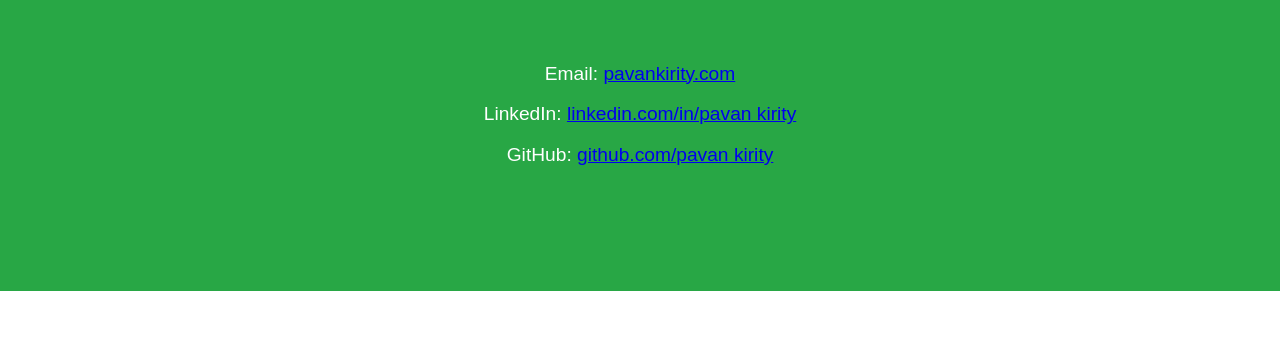
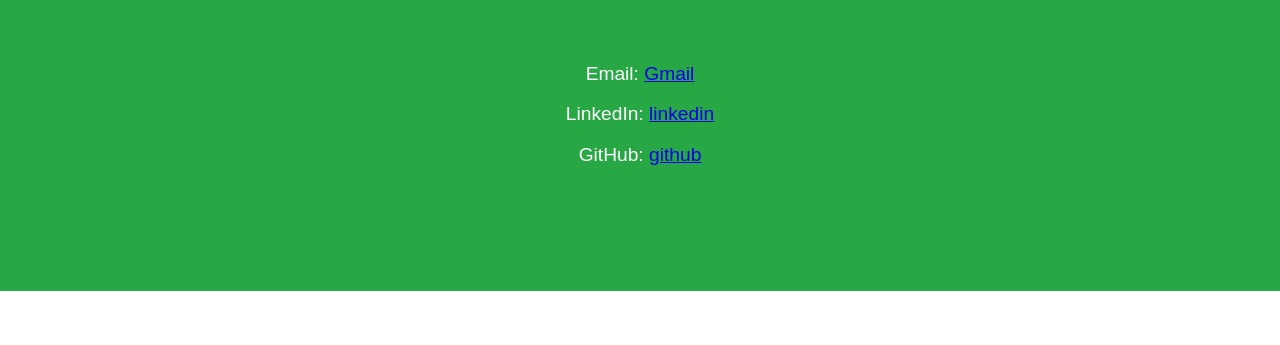
Before and after one commit to pavan2001k/Portfolio, a plain HTML site: page index.html in a window 1280 px wide. Shown: the part 455-800 px from the top of the page. Drawn offline with Linux system fonts and the light colour scheme; a script that the page names is missing.

Commit message:
Update index.html

```diff
--- a/index.html
+++ b/index.html
@@ -25,9 +25,9 @@
             <img src="pavan.jpg" alt="Profile Picture" class="profile-pic">
             <h1>Pavan kirity</h1>
             <p>Python Full Stack Developer | Data Analyst</p> <br></br>
-    <p>Email: <a href="pavankirity@gmail.com">pavankirity.com</a></p>
-    <p>LinkedIn: <a href="https://www.linkedin.com/in/pavan-kirity-aa3b76248/" target="_blank">linkedin.com/in/pavan kirity</a></p>
-    <p>GitHub: <a href="https://github.com/pavan2001k" target="_blank">github.com/pavan kirity</a></p>
+    <p>Email: <a href="pavankirity@gmail.com">Gmail</a></p>
+    <p>LinkedIn: <a href="https://www.linkedin.com/in/pavan-kirity-aa3b76248/" target="_blank">linkedin</a></p>
+    <p>GitHub: <a href="https://github.com/pavan2001k" target="_blank">github</a></p>
         </div>
     </header>
 
```
